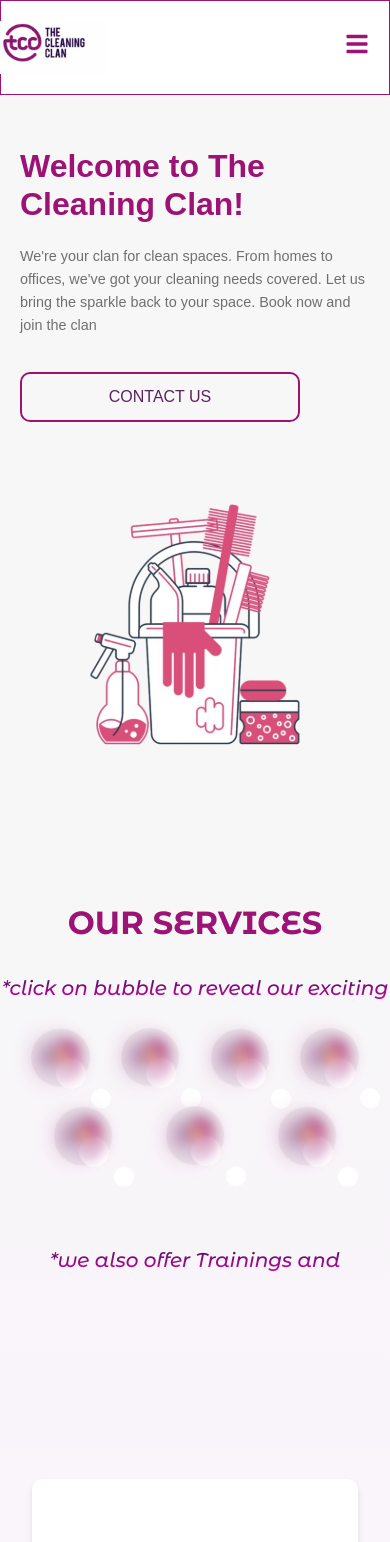
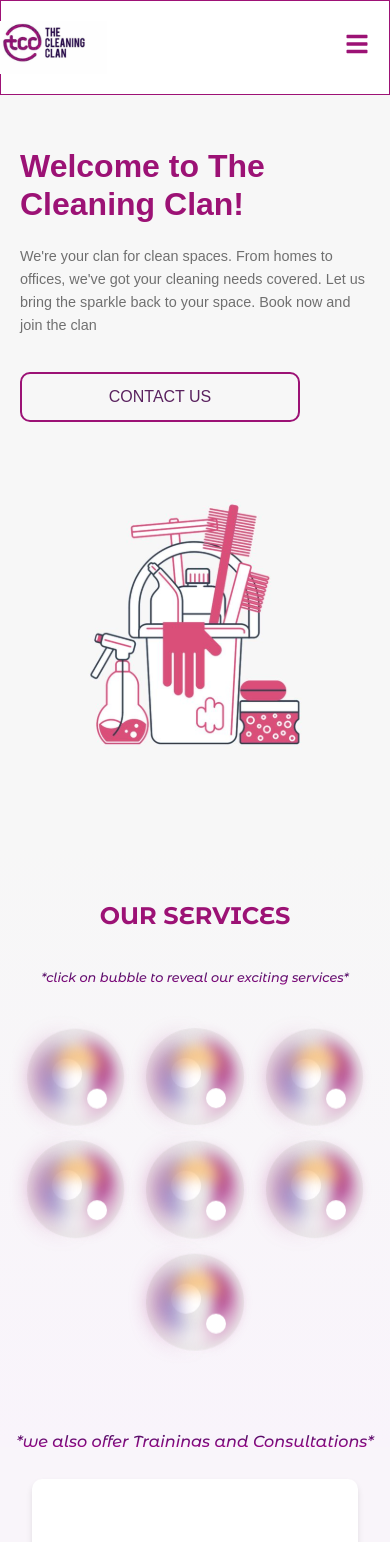
Before and after one commit to eniolaSamuel/CleaningClanProductPage, a React (Create React App) app: page / in a window 390 px wide. Shown: the top 1542 px of the page. Built offline with nearby package versions, Linux system fonts and the light colour scheme; a web font is replaced by a local one.

Commit message:
cc-update

```diff
--- a/src/styles/ServicePage.css
+++ b/src/styles/ServicePage.css
@@ -183,6 +183,7 @@
     line-height: 1.5;
     margin: 5px 10px; /* Adds spacing inside the bubble */
     word-wrap: break-word; /* Ensures text doesn't overflow */
+    height: 50px;
 }
 
 .individual-bubble:hover p {
@@ -217,10 +218,17 @@
     background: -webkit-repeating-linear-gradient(#2d0e54 ,#fb03b6);
     -webkit-background-clip: text;
     -webkit-text-fill-color: transparent;
+    font-size: 1rem;
+    text-align: center;
+    margin: 10px 0;
+    font-style: italic;
+    background: -webkit-repeating-linear-gradient(#2d0e54 ,#fb03b6);
+    -webkit-background-clip: text;
+    -webkit-text-fill-color: transparent;
 }
 .services-clause-text p{
     height: 35px;
-    font-size: 20px;
+    font-size: 1rem;
     font-weight: 500;
     text-align: center;
     font-family: "Montserrat Alternates", sans-serif;
@@ -229,7 +237,11 @@
     -webkit-background-clip: text;
     -webkit-text-fill-color: transparent;
     margin-bottom: 40px;
+    margin: 10px 0;
+
 }
+
+
 
 /*.service-modal {*/
 /*    position: absolute;*/
@@ -368,3 +380,50 @@
     width: 24px;
     height: 24px;
 }
+
+/* Responsive Design */
+@media (max-width: 768px) {
+    .bubble-container {
+        gap: 15px;
+    }
+
+    .individual-bubble {
+        width: 20vw;
+        height: 20vw;
+        max-width: 120px;
+        max-height: 120px;
+    }
+
+    .individual-bubble p {
+        font-size: 0.9rem;
+    }
+
+    .services-text h1 {
+        font-size: 1.8rem;
+    }
+
+    .services-text p {
+        font-size: 0.9rem;
+    }
+}
+
+@media (max-width: 480px) {
+    .individual-bubble {
+        width: 25vw;
+        height: 25vw;
+        max-width: 100px;
+        max-height: 100px;
+    }
+
+    .individual-bubble p {
+        font-size: 0.8rem;
+    }
+
+    .services-text h1 {
+        font-size: 1.5rem;
+    }
+
+    .services-text p {
+        font-size: 0.8rem;
+    }
+}
```
